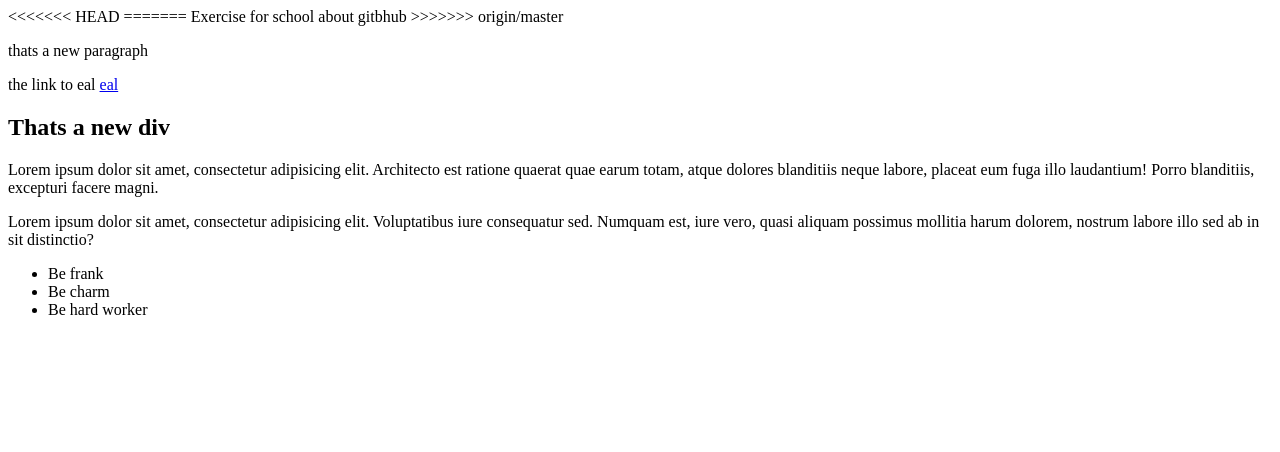
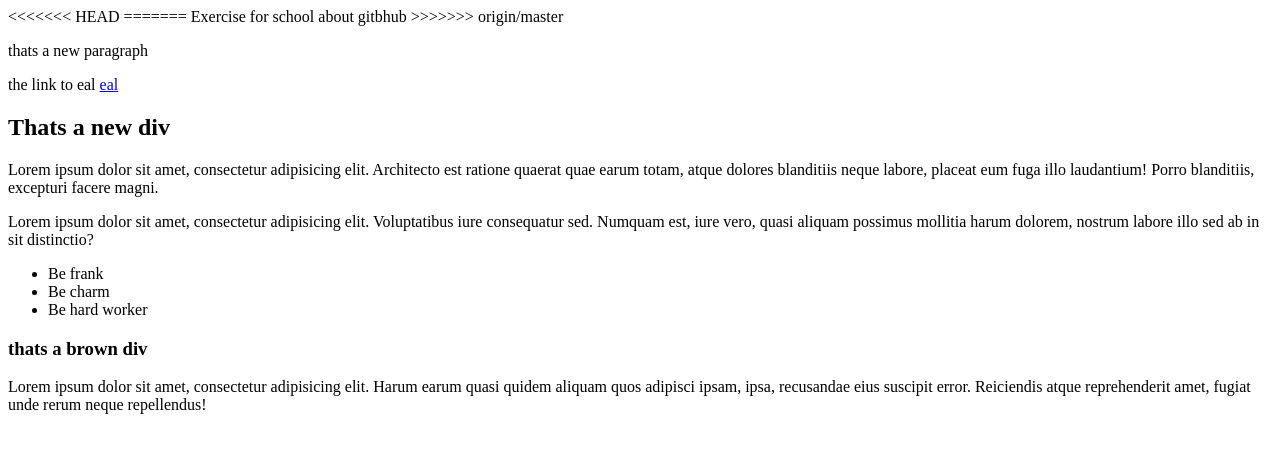
Before and after one commit to karim-mmd12/abdul-karim.github.io, a plain HTML site: page index.html in a window 1280 px wide. Drawn offline with Linux system fonts and the light colour scheme.

Commit message:
add div tag with id brown

```diff
--- a/index.html
+++ b/index.html
@@ -22,5 +22,9 @@
 <li>Be hard worker</li>
 </ul>
 </div>
+<div id="brown">
+	<h3>thats a brown div</h3>
+	<p>Lorem ipsum dolor sit amet, consectetur adipisicing elit. Harum earum quasi quidem aliquam quos adipisci ipsam, ipsa, recusandae eius suscipit error. Reiciendis atque reprehenderit amet, fugiat unde rerum neque repellendus!</p>
+</div>
 </body>
 </html>
```
